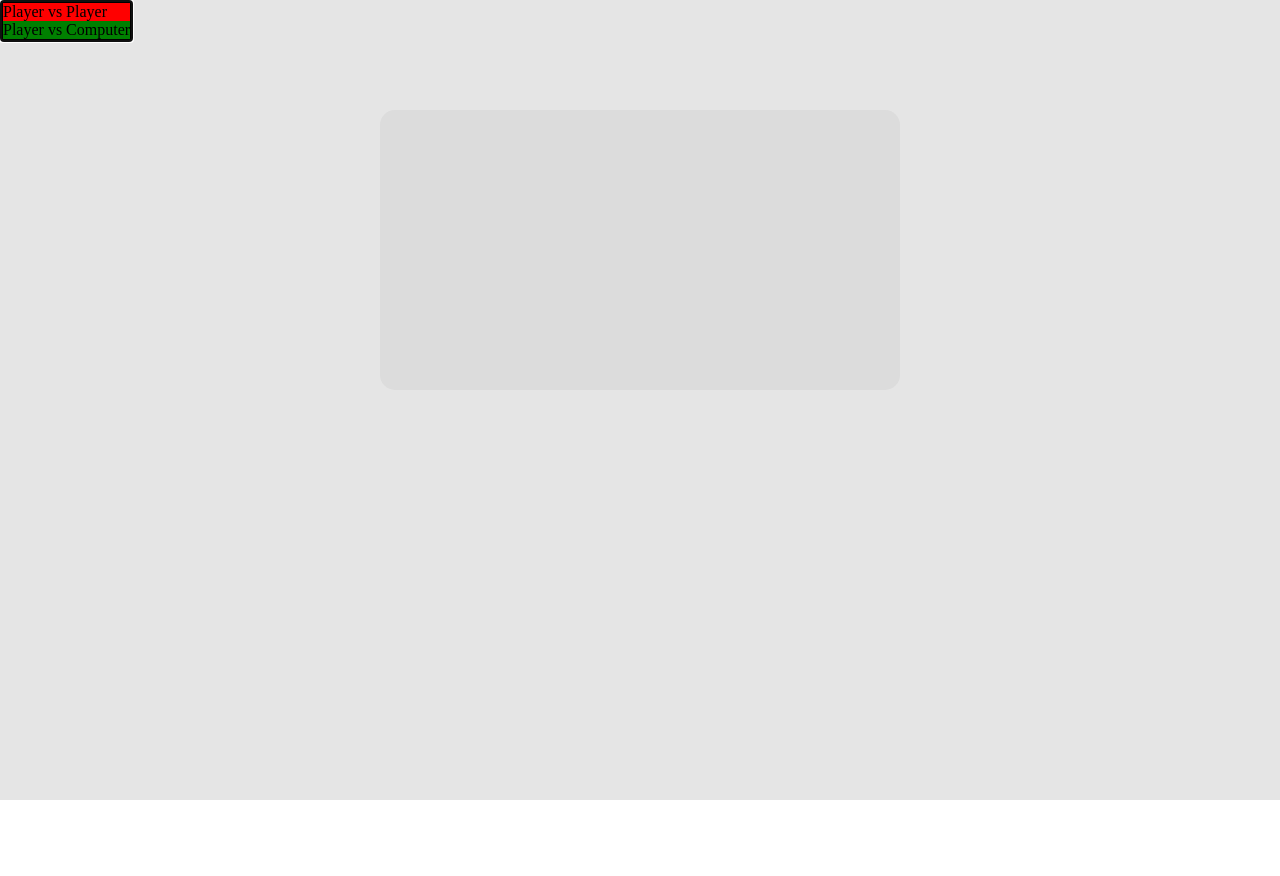
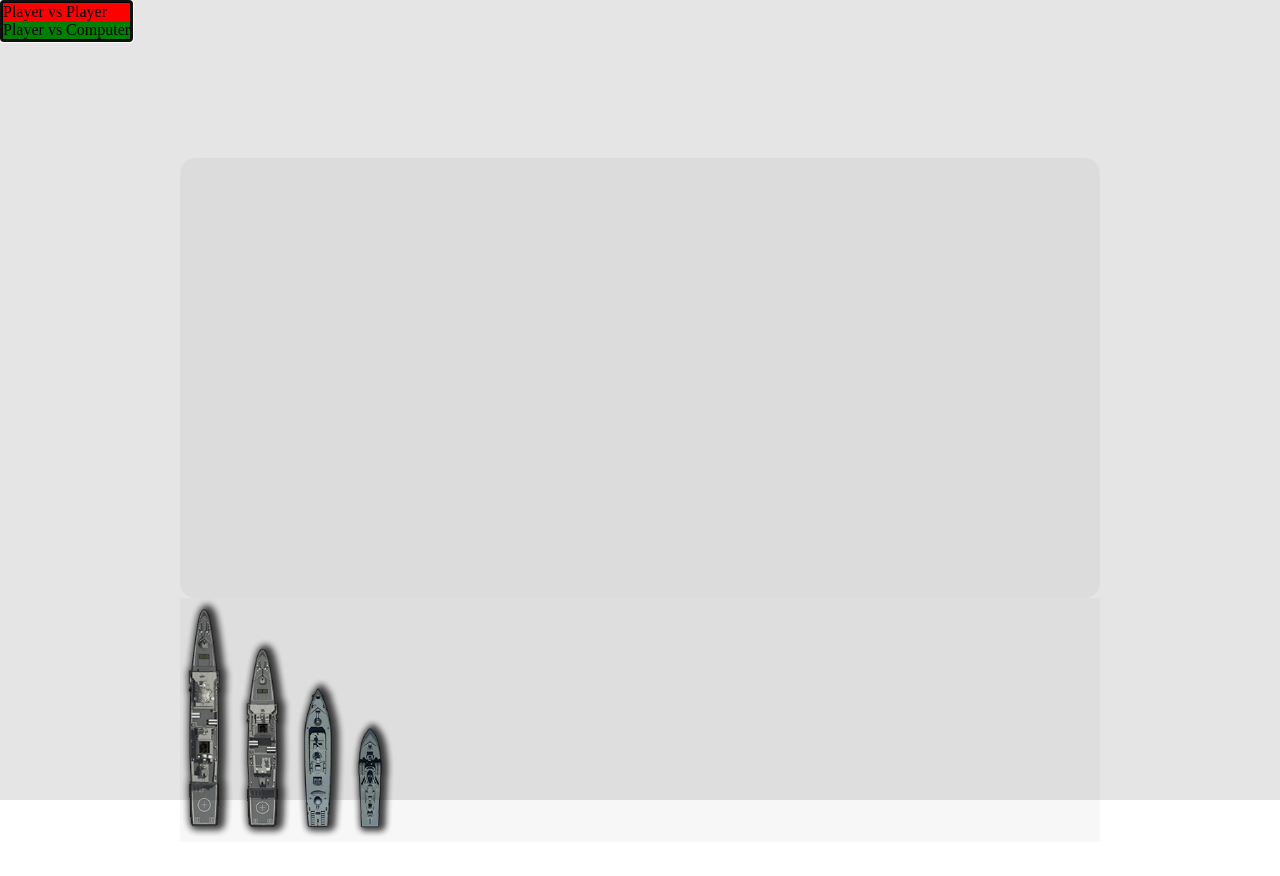
Before and after one commit to jml-student/battleship, a website with bundled scripts: page index.html in a window 1280 px wide. Before the commit the page ends 800 px from the top, so only its background shows below. Built offline with nearby package versions, Linux system fonts and the light colour scheme.

Commit message:
Add ship heights

```diff
--- a/index.html
+++ b/index.html
@@ -18,6 +18,7 @@
     </dialog>
     <body>
         <div class="container">
+            <div class="grids">
                 <div class="title"></div>
                 <div class="first-container">
                     <div class="first-grid"></div>
@@ -28,6 +29,13 @@
                     <div class="second-player"></div>
                 </div>
             </div>
+            <div class="ships">
+                <img src="./img/ship1.png" alt="ship1" style="--height: var(--ship1-height)">
+                <img src="./img/ship2.png" alt="ship2" style="--height: var(--ship2-height)">
+                <img src="./img/ship3.png" alt="ship3" style="--height: var(--ship3-height)">
+                <img src="./img/ship4.png" alt="ship4" style="--height: var(--ship4-height)">
+            </div>
+        </div>
         <script type="module" src="./src/dom.mjs"></script>
     </body>
 </html>
--- a/src/events.mjs
+++ b/src/events.mjs
@@ -27,6 +27,10 @@ export function addDialogListeners() {
     })
 }
 
+export function addShipListeners() {
+    const ships = $$('')
+}
+
 //temporal function to display some ships
 export function defaultShips(firstPlayer, secondPlayer) {
     firstPlayer.gameboard.placeShip('A', 1, 'vertical', 3)
@@ -52,7 +56,6 @@ export function handleCellClick(turn, attackedPlayer, cellIndex) {
     const gridList = gameState.currentTurn === 'second' ? firstGridList : secondGridList
     changeCellBg(gridList, cellIndex)
 
-    //console.log(attackedPlayer, attackedPlayer.gameboard.allSunk)
     if (attackedPlayer.gameboard.allSunk === true) {
         endGame(gameState)
     }
--- a/style.css
+++ b/style.css
@@ -1,3 +1,12 @@
+:root {
+    --ship-height: 40px;
+    --ship1-height: calc(var(--ship-height) * 6);
+    --ship2-height: calc(var(--ship-height) * 5);
+    --ship3-height: calc(var(--ship-height) * 4);
+    --ship4-height: calc(var(--ship-height) * 3);
+
+}
+
 *, ::before, ::after {
     margin: 0;
     padding: 0;
@@ -7,7 +16,7 @@ body {
     display: flex;
     justify-content: center;
     align-items: center;
-    height: 500px;
+    height: 1000px;
 }
 
 .choose-vs {
@@ -24,22 +33,31 @@ body {
     background-color: green;
 }
 
-.container {
+.grids {
     padding: 20px;
     background-color: rgb(245, 245, 245);
     border-radius: 15px;
     display: flex;
     justify-content: center;
     align-items: center;
+    height: 400px;
 }
 
 .first-grid, .second-grid {
     display: grid;
-    grid-template-columns: repeat(10, 20px);
-    grid-template-rows: repeat(10, 20px);
+    grid-template-columns: repeat(10,40px);
+    grid-template-rows: repeat(10, 40px);
     margin: 20px;
 }
 
 .cell {
     border: 1px solid black;
 }
+
+.ships {
+    background-color: rgb(247, 247, 247);
+
+    & img {
+        height: var(--height)
+    }
+}
```
Also changed, not shown: img/ship4.png (renamed from img/ship5.png). Lines whose indentation alone changed are shown as unchanged.
